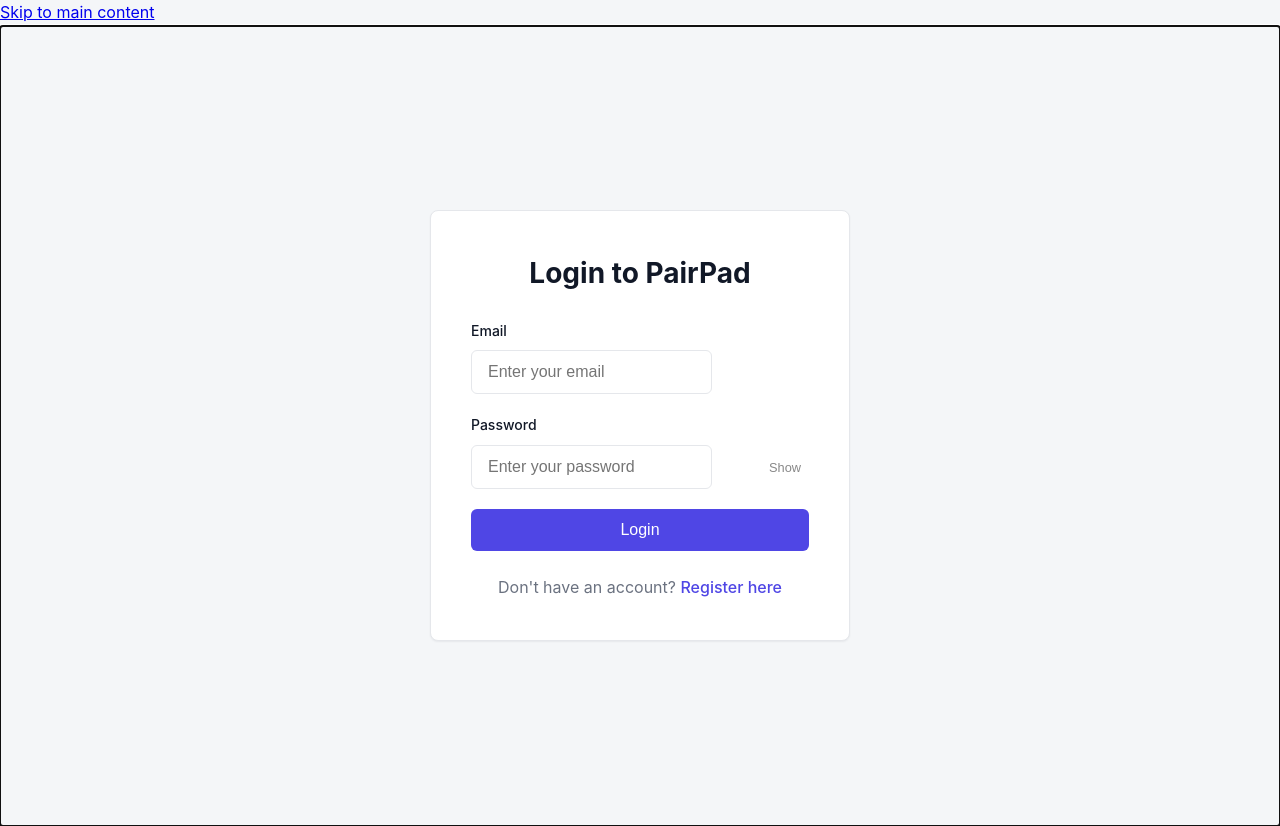
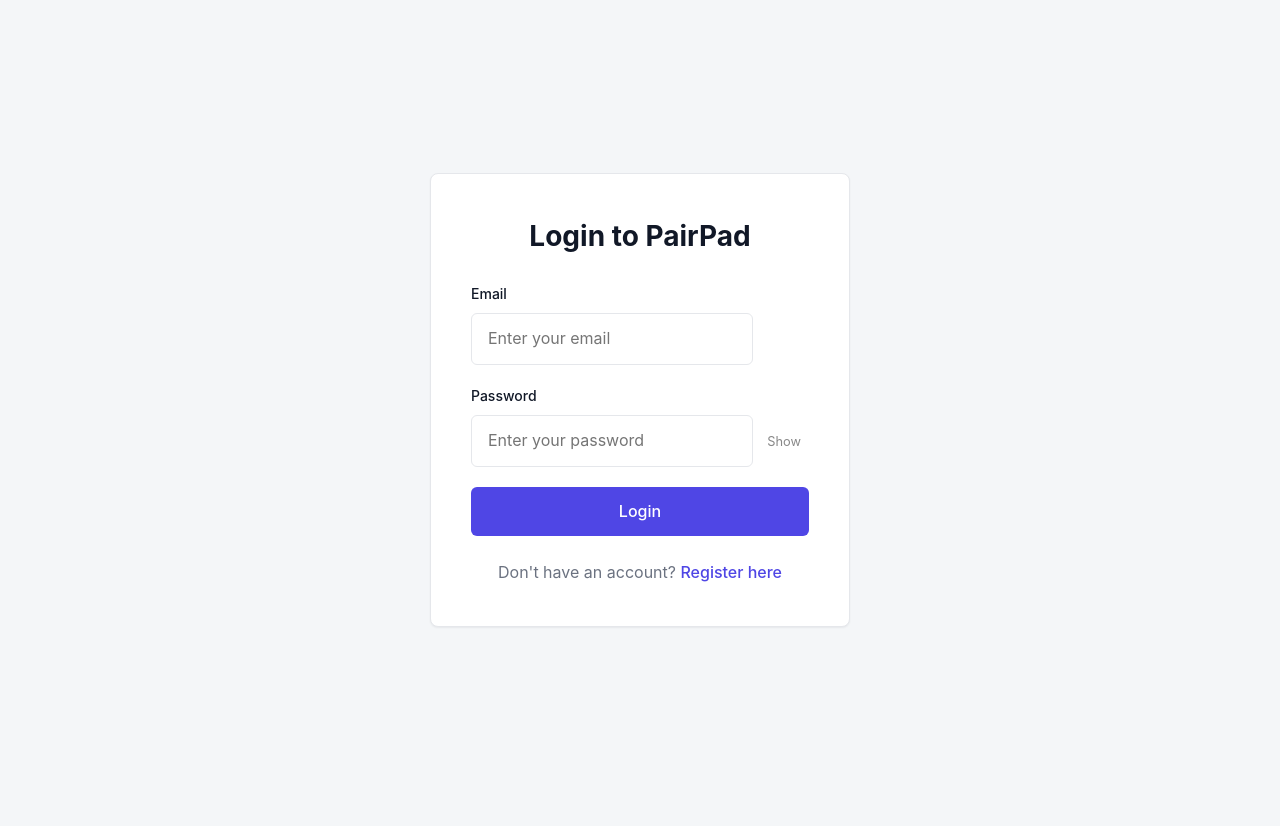
Before and after one commit to assishmoncs/pairpad, a React (Vite) app in the folder frontend/: page /login in a window 1280 px wide. After the commit the page ends 800 px from the top, so only its background shows below. Built offline with nearby package versions, Linux system fonts and the light colour scheme; no server answers.

Commit message:
feat(a11y): add global focus and reduced-motion styles

```diff
--- a/frontend/src/index.css
+++ b/frontend/src/index.css
@@ -19,11 +19,55 @@
   box-sizing: border-box;
 }
 
+html {
+  scroll-behavior: smooth;
+}
+
 body {
   font-family: -apple-system, BlinkMacSystemFont, 'Segoe UI', Roboto, Oxygen, Ubuntu, sans-serif;
   background-color: var(--background-color);
   color: var(--text-primary);
   line-height: 1.6;
+}
+
+button,
+a,
+input,
+select,
+textarea {
+  font: inherit;
+}
+
+button:focus-visible,
+a:focus-visible,
+input:focus-visible,
+select:focus-visible,
+textarea:focus-visible,
+[tabindex='-1']:focus-visible {
+  outline: 3px solid #f59e0b;
+  outline-offset: 3px;
+}
+
+.skip-link {
+  position: fixed;
+  top: 0.75rem;
+  left: 0.75rem;
+  z-index: 10000;
+  transform: translateY(-160%);
+  background: var(--text-primary);
+  color: #fff;
+  padding: 0.7rem 1rem;
+  border-radius: 6px;
+  text-decoration: none;
+  font-weight: 700;
+}
+
+.skip-link:focus {
+  transform: translateY(0);
+}
+
+.route-content:focus {
+  outline: none;
 }
 
 /* ── Auth Pages ─────────────────────────────────────────────────────────── */
@@ -349,6 +393,21 @@
   }
 }
 
+@media (prefers-reduced-motion: reduce) {
+  html {
+    scroll-behavior: auto;
+  }
+
+  *,
+  *::before,
+  *::after {
+    animation-duration: 0.01ms !important;
+    animation-iteration-count: 1 !important;
+    transition-duration: 0.01ms !important;
+    scroll-behavior: auto !important;
+  }
+}
+
 /* ── Responsive ──────────────────────────────────────────────────────────── */
 
 @media (max-width: 768px) {
```
